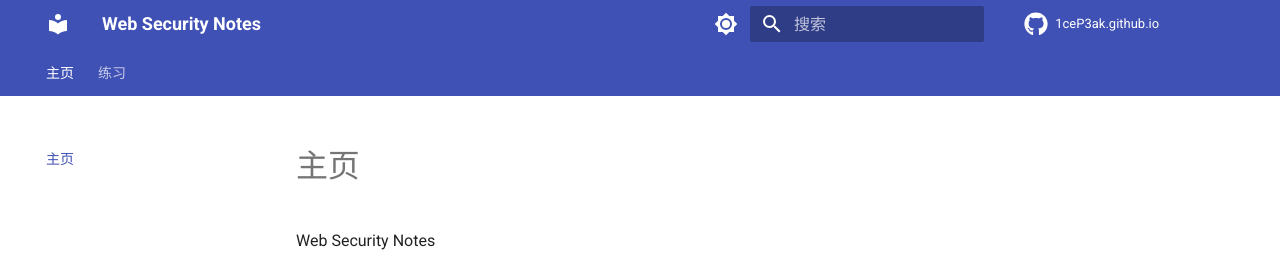
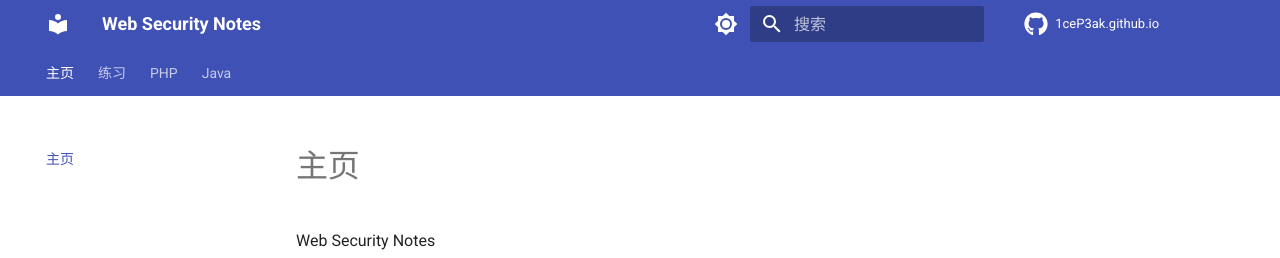
Before and after one commit to 1ceP3ak/WebSecurity, an MkDocs documentation site: the page built from docs/index.md, in a window 1280 px wide. Shown: the top 258 px of the page. Built offline with MkDocs 1.6.1 and Material for MkDocs 9.7.7, drawn with Linux system fonts in a browser that asks for light colours; comment, search, counter and statistics services are not loaded.

Commit message:
PHP Study

```diff
--- a/mkdocs.yml
+++ b/mkdocs.yml
@@ -63,3 +63,7 @@ nav:
   - 练习:
     - CTFShow: "CTF/CTF.md"
     - SQLI Labs: "CTF/CTFShow.md"
+  - PHP:
+    - CTFShow: "PHP/PHPStudy.md"
+  - Java:
+    - Java: ""
```
Also changed, not shown: docs/PHP/PHPStudy.md (added, +1 -0 lines), 2 other files.
